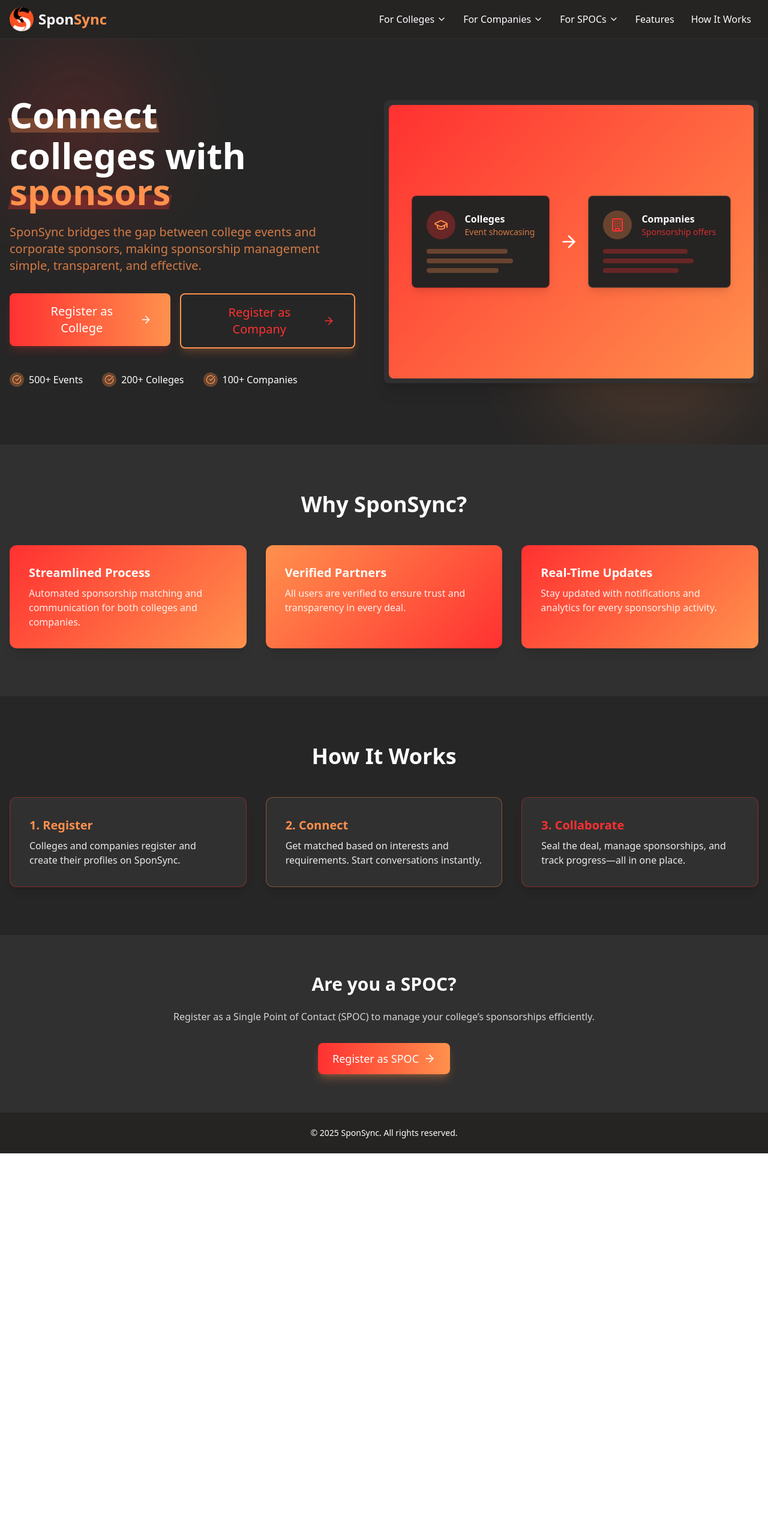
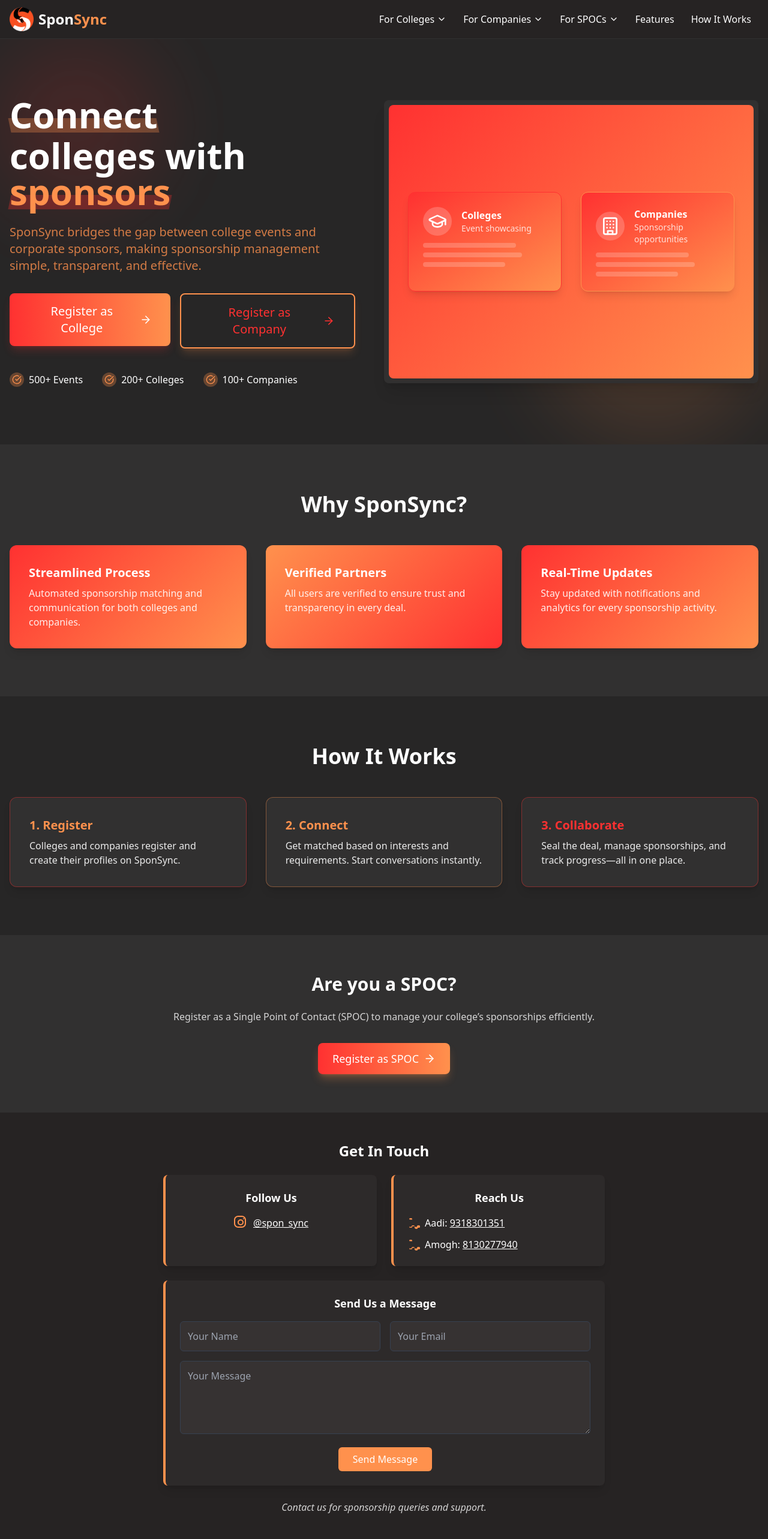
Before and after one commit to aarushroyy/sponsync, a Next.js app: page / in a window 1280 px wide. Shown: the top 2566 px of the page at 60% size. Before the commit the page ends 1923 px from the top, so only its background shows below. Built offline with nearby package versions, Linux system fonts and the light colour scheme.

Commit message:
fix: ui home page

```diff
--- a/src/app/page.tsx
+++ b/src/app/page.tsx
@@ -1479,43 +1479,39 @@ const HomePage = () => {
                   }}>
                     <div className="aspect-[4/3] w-full relative flex items-center justify-center p-6">
                       {/* College Card */}
-                      <div className="bg-[#262323] rounded-lg shadow-lg p-6 max-w-xs transform transition-transform hover:scale-105 border border-[#ff3131]/40">
-                        <div className="flex items-center mb-4">
-                          <div className="h-12 w-12 bg-[#ff3131]/30 rounded-full flex items-center justify-center">
-                            <GraduationCap className="h-6 w-6 text-[#ff914d]" />
-                          </div>
-                          <div className="ml-4">
-                            <h3 className="font-bold text-white">Colleges</h3>
-                            <p className="text-sm text-[#ff914d]/80">Event showcasing</p>
-                          </div>
-                        </div>
-                        <div className="space-y-2">
-                          <div className="h-2 bg-[#ff914d]/30 rounded w-3/4"></div>
-                          <div className="h-2 bg-[#ff914d]/30 rounded w-4/5"></div>
-                          <div className="h-2 bg-[#ff914d]/30 rounded w-2/3"></div>
-                        </div>
-                      </div>
-                      {/* Arrow */}
-                      <div className="flex items-center justify-center mx-4">
-                        <ArrowRight className="h-8 w-8 text-white" />
-                      </div>
-                      {/* Company Card */}
-                      <div className="bg-[#262323] rounded-lg shadow-lg p-6 max-w-xs transform transition-transform hover:scale-105 border border-[#ff914d]/40">
-                        <div className="flex items-center mb-4">
-                          <div className="h-12 w-12 bg-[#ff914d]/30 rounded-full flex items-center justify-center">
-                            <Building className="h-6 w-6 text-[#ff3131]" />
-                          </div>
-                          <div className="ml-4">
-                            <h3 className="font-bold text-white">Companies</h3>
-                            <p className="text-sm text-[#ff3131]/80">Sponsorship offers</p>
-                          </div>
-                        </div>
-                        <div className="space-y-2">
-                          <div className="h-2 bg-[#ff3131]/30 rounded w-3/4"></div>
-                          <div className="h-2 bg-[#ff3131]/30 rounded w-4/5"></div>
-                          <div className="h-2 bg-[#ff3131]/30 rounded w-2/3"></div>
-                        </div>
-                      </div>
+                      <div className="flex gap-8">
+  {/* College Card */}
+  <div className="bg-gradient-to-br from-[#ff3131] to-[#ff914d] rounded-xl shadow-lg p-6 w-64 border border-[#ff3131]">
+    <div className="flex items-center gap-4 mb-3">
+      <div className="bg-white/20 rounded-full p-2">
+        <GraduationCap className="w-8 h-8 text-white" />
+      </div>
+      <div>
+        <h3 className="font-bold text-white">Colleges</h3>
+        <p className="text-sm text-white/80">Event showcasing</p>
+      </div>
+    </div>
+    <div className="h-2 bg-white/20 rounded w-3/4 mb-2"></div>
+    <div className="h-2 bg-white/20 rounded w-4/5 mb-2"></div>
+    <div className="h-2 bg-white/20 rounded w-2/3"></div>
+  </div>
+  {/* Company Card */}
+  <div className="bg-gradient-to-br from-[#ff3131] to-[#ff914d] rounded-xl shadow-lg p-6 w-64 border border-[#ff914d]">
+    <div className="flex items-center gap-4 mb-3">
+      <div className="bg-white/20 rounded-full p-2">
+        <Building className="w-8 h-8 text-white" />
+      </div>
+      <div>
+        <h3 className="font-bold text-white">Companies</h3>
+        <p className="text-sm text-white/80">Sponsorship opportunities</p>
+      </div>
+    </div>
+    <div className="h-2 bg-white/20 rounded w-3/4 mb-2"></div>
+    <div className="h-2 bg-white/20 rounded w-4/5 mb-2"></div>
+    <div className="h-2 bg-white/20 rounded w-2/3"></div>
+  </div>
+</div>
+
                     </div>
                   </div>
                 </div>
@@ -1590,6 +1586,91 @@ const HomePage = () => {
         </section>
       </main>
 
+     <section className="bg-[#262323] py-12">
+  <div className="max-w-3xl mx-auto px-4 text-center space-y-6">
+    <h3 className="text-2xl font-bold text-white">Get In Touch</h3>
+
+    {/* Contact Cards */}
+    <div className="grid grid-cols-1 md:grid-cols-2 gap-6">
+      {/* Social Media Card */}
+      <div className="bg-[#2d2a2a] p-6 rounded-lg shadow-lg border-l-4 border-[#ff914d]">
+        <h4 className="text-white text-lg font-semibold mb-4">Follow Us</h4>
+        <div className="flex justify-center items-center gap-4">
+          <a
+            href="https://www.instagram.com/spon_sync/"
+            target="_blank"
+            rel="noopener noreferrer"
+            className="flex items-center gap-2 text-white hover:text-[#ff914d] transition group"
+          >
+            <svg width="24" height="24" fill="currentColor" className="text-[#ff914d] group-hover:scale-110 transition">
+              <path d="M7 2C4.243 2 2 4.243 2 7v6c0 2.757 2.243 5 5 5h6c2.757 0 5-2.243 5-5V7c0-2.757-2.243-5-5-5H7zm0-2h6c3.866 0 7 3.134 7 7v6c0 3.866-3.134 7-7 7H7c-3.866 0-7-3.134-7-7V7C0 3.134 3.134 0 7 0zm9 4a1 1 0 110 2 1 1 0 010-2zm-5 2a5 5 0 100 10 5 5 0 000-10zm0 2a3 3 0 110 6 3 3 0 010-6z" />
+            </svg>
+            <span className="underline">@spon_sync</span>
+          </a>
+        </div>
+      </div>
+
+      {/* Direct Contact Card */}
+      <div className="bg-[#2d2a2a] p-6 rounded-lg shadow-lg border-l-4 border-[#ff914d]">
+        <h4 className="text-white text-lg font-semibold mb-4">Reach Us</h4>
+        <div className="flex flex-col space-y-3">
+          <span className="flex items-center gap-2 text-white">
+            <svg width="20" height="20" fill="currentColor" className="text-[#ff914d]">
+              <path d="M2 3.5A1.5 1.5 0 013.5 2h2A1.5 1.5 0 017 3.5V4a.5.5 0 01-.5.5H3.5A1.5 1.5 0 012 3.5v-1zM2 16.5A1.5 1.5 0 003.5 18h2A1.5 1.5 0 007 16.5V16a.5.5 0 01.5-.5h3a.5.5 0 01.5.5v.5A1.5 1.5 0 0016.5 18h2A1.5 1.5 0 0020 16.5v-1A1.5 1.5 0 0018.5 14h-2A1.5 1.5 0 0015 15.5V16a.5.5 0 01-.5.5h-3A.5.5 0 0111 16v-.5A1.5 1.5 0 009.5 14h-2A1.5 1.5 0 006 15.5v1z" />
+            </svg>
+            <span>
+              Aadi: <a href="tel:9318301351" className="underline hover:text-[#ff914d] transition">9318301351</a>
+            </span>
+          </span>
+          <span className="flex items-center gap-2 text-white">
+            <svg width="20" height="20" fill="currentColor" className="text-[#ff914d]">
+              <path d="M2 3.5A1.5 1.5 0 013.5 2h2A1.5 1.5 0 017 3.5V4a.5.5 0 01-.5.5H3.5A1.5 1.5 0 012 3.5v-1zM2 16.5A1.5 1.5 0 003.5 18h2A1.5 1.5 0 007 16.5V16a.5.5 0 01.5-.5h3a.5.5 0 01.5.5v.5A1.5 1.5 0 0016.5 18h2A1.5 1.5 0 0020 16.5v-1A1.5 1.5 0 0018.5 14h-2A1.5 1.5 0 0015 15.5V16a.5.5 0 01-.5.5h-3A.5.5 0 0111 16v-.5A1.5 1.5 0 009.5 14h-2A1.5 1.5 0 006 15.5v1z" />
+            </svg>
+            <span>
+              Amogh: <a href="tel:8130277940" className="underline hover:text-[#ff914d] transition">8130277940</a>
+            </span>
+          </span>
+        </div>
+      </div>
+    </div>
+
+    {/* Email Contact Form */}
+    <div className="bg-[#2d2a2a] p-6 rounded-lg shadow-lg border-l-4 border-[#ff914d] mt-6">
+      <h4 className="text-white text-lg font-semibold mb-4">Send Us a Message</h4>
+      <form className="space-y-4">
+        <div className="grid grid-cols-1 md:grid-cols-2 gap-4">
+          <input
+            type="text"
+            placeholder="Your Name"
+            className="bg-[#363232] text-white p-3 rounded-md border border-gray-700 focus:border-[#ff914d] focus:outline-none"
+          />
+          <input
+            type="email"
+            placeholder="Your Email"
+            className="bg-[#363232] text-white p-3 rounded-md border border-gray-700 focus:border-[#ff914d] focus:outline-none"
+          />
+        </div>
+        <textarea
+          placeholder="Your Message"
+          rows={4}
+          className="w-full bg-[#363232] text-white p-3 rounded-md border border-gray-700 focus:border-[#ff914d] focus:outline-none"
+        ></textarea>
+        <button
+          type="submit"
+          className="bg-[#ff914d] hover:bg-[#e07e3e] text-white font-medium py-2 px-6 rounded-md transition-all transform hover:scale-105"
+        >
+          Send Message
+        </button>
+      </form>
+    </div>
+
+    <div className="mt-2">
+      <span className="text-white/80 italic">Contact us for sponsorship queries and support.</span>
+    </div>
+  </div>
+</section>
+
+
       {/* Footer */}
       <footer className="bg-[#262323] py-6 text-center text-white text-sm">
         &copy; {new Date().getFullYear()} SponSync. All rights reserved.
```
